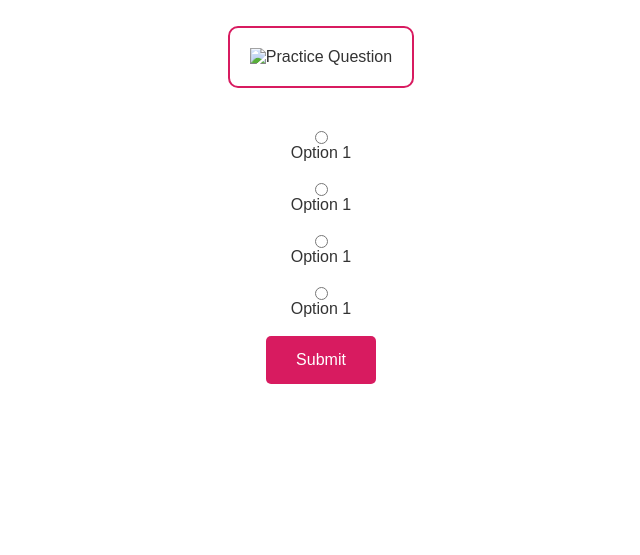
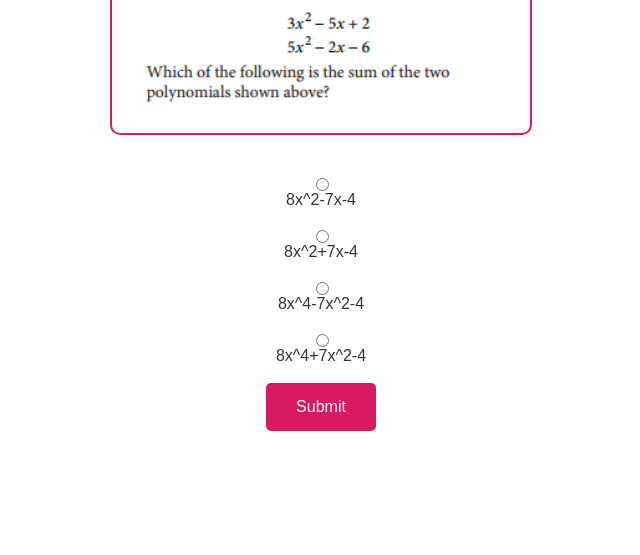
Before and after one commit to neyida/Diagnostic-Tool-, a website: page quiz-frontend.html in a window 1280 px wide. Shown: the part 245-800 px from the top of the page, without its empty margins (319-959 px from the left). Drawn offline with Linux system fonts and the light colour scheme.

Commit message:
Adding in picture from question bank and associated answers from it

```diff
--- a/quiz-frontend.html
+++ b/quiz-frontend.html
@@ -10,16 +10,19 @@
     <h1 >Quiz</h1>
 
     <div class="quizQuestions" id="question">
-        <img id ="./imgQuestion/question-1-Diag.png" alt="Practice Question">
+        <img id = "questionImg" src ="./imgQuestion/question-1-Diag.png" alt="Practice Question">
     </div>
     <div class="quizAnswers" id="options">
-        <input type="radio" name="option" value="option1"><span id = "option">Option 1</span><br>
-        <input type="radio" name="option" value="option2"><span>Option 1</span><br>
-        <input type="radio" name="option" value="option3"><span>Option 1</span><br>
-        <input type="radio" name="option" value="option4"><span>Option 1</span><br>
+        <input type="radio" name="option" value="option1"><span id = "option1">Option 1</span><br>
+        <input type="radio" name="option" value="option2"><span id = "option2">Option 2</span><br>
+        <input type="radio" name="option" value="option3"><span id = "option3">Option 3</span><br>
+        <input type="radio" name="option" value="option4"><span id = "option4">Option 4</span><br>
     </div>
-    <button class="submitButton" id="next" onclick="setQuestion(0)">Submit</button>
+    <button class="submitButton" id="next" onclick="setQuestion()">Submit</button>
 
 
 </body>
+<script>
+    setUp();
+</script>
 </html>
--- a/quiz.js
+++ b/quiz.js
@@ -1,7 +1,17 @@
 let correctness = [];
-let answers = ["option1", "option4", "option2"];
-let question = ["What is the first positive number?", "What is 2 + 3?", "What is 158-1?"];
-let options = [[1, 2, 3, 4], [1, 2, 3, 5], [156, 157, 158, 159]];
+let answers = ["option1", "option1", "option4", "option1", "option4", "option2", "option4", "option3", "option4", "option1"];
+let options = [
+    ["8x^2-7x-4", "8x^2+7x-4", "8x^4-7x^2-4", "8x^4+7x^2-4"],
+    ["5x^2-2x+3", "5x^2+2x+3", "-x^2-2x-11", "-x^2+2x-11"],
+    ["x-4", "x-2", "x-1", "x+4"],
+    ["(x-3)(x-2)", "(x-5)(x-1)", "(x+6)(x-1)", "(x-3)(x+2)"],
+    ["$3.50", "$4.00", "$4.50", "$5.00"],
+    ["5x", "1.05x", "1.005x", "0.5x"],
+    ["-16", "-14", "14", "16"],
+    ["-7", "-5", "3", "9"],
+    ["-5", "0", "5/2", "4"],
+    ["y= - ⅔ x +3", "y= -3/2x +3", "y=  ⅔ x +3", "y= - 3/2x +3"]
+];
 let index = 0
 
 /**
@@ -24,10 +34,10 @@ function setQuestion() {
         }
         index+= 1;
 
-        if(index < question.length){
+        if(index < answers.length){
             setUp();
         }
-        if (index === question.length) {
+        if (index === answers.length) {
             let result = document.getElementById('result');
             result.textContent = "You got " + correctness.filter(Boolean).length + " out of " + correctness.length + " correct!";
 
@@ -54,7 +64,7 @@ function setUp(){
     console.log(index)
     // Set question image
     let questionImg = document.getElementById('questionImg');
-    questionImg.src = "imgQuestion/question" + (index + 1) + ".png";
+    questionImg.src = "./imgQuestion/question-" + (index + 1) + "-Diag.png";
 
     // TODO: Add code to set the question image
 
```
